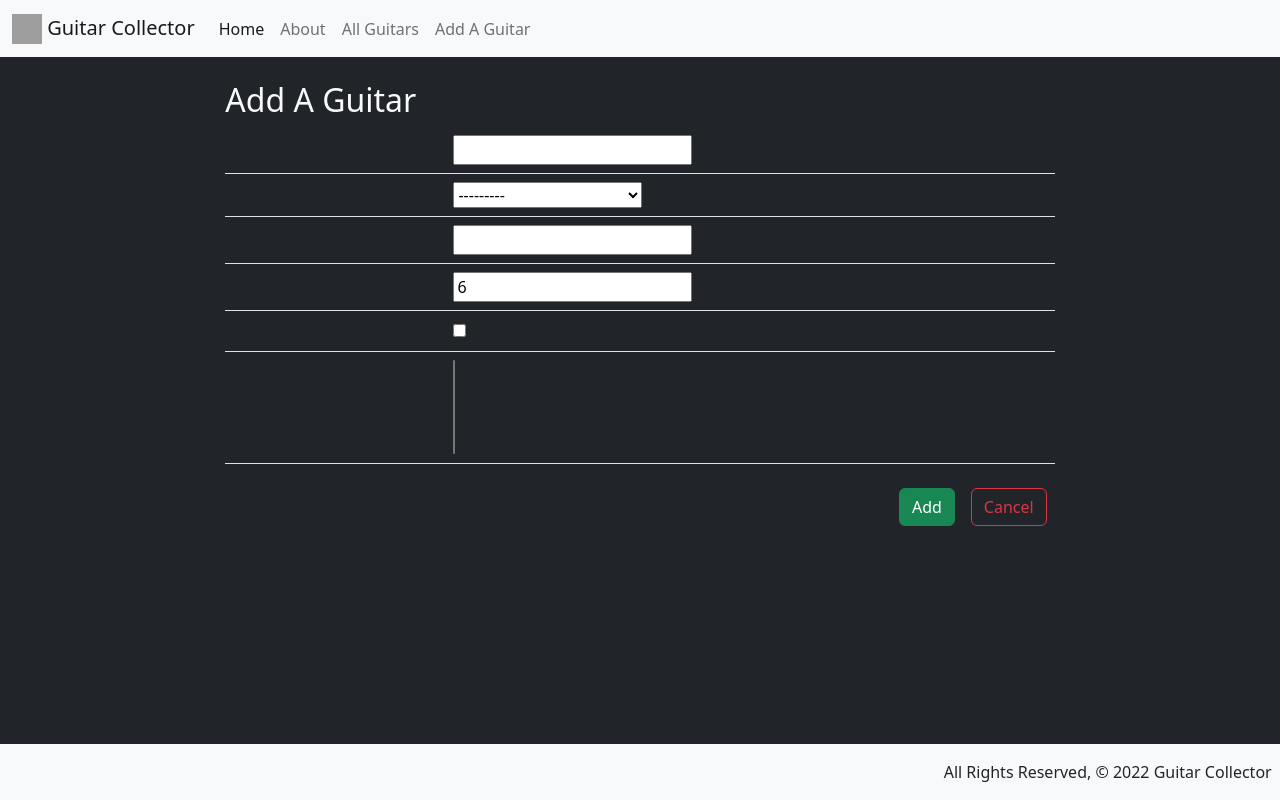
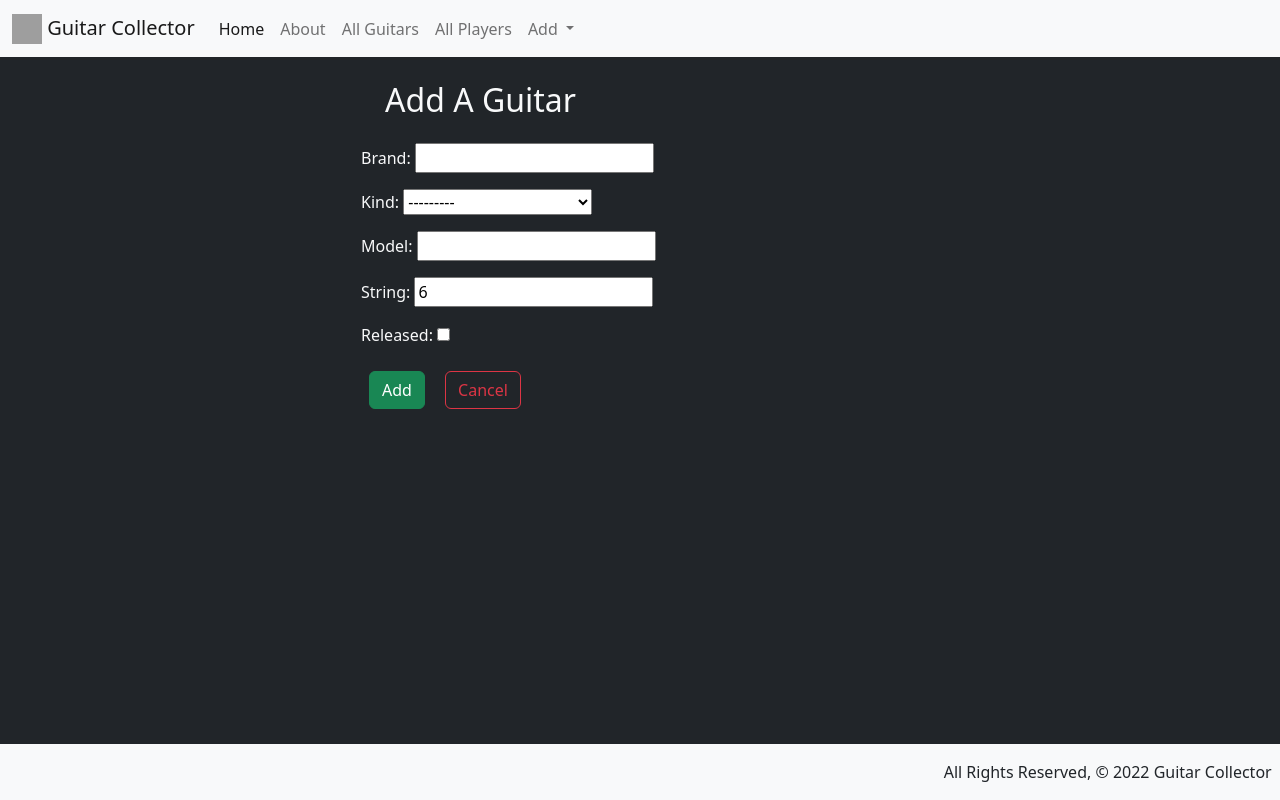
Before and after one commit to buudee625/lab-guitar-collector, a Django app: page /guitars/create/ in a window 1280 px wide. Run offline with Django 4.2, Linux system fonts and the light colour scheme; data that the repository does not hold is empty; grey boxes are pictures that could not be loaded.

Commit message:
Migration commit: Player should not be a required field)

```diff
--- a/main_app/admin.py
+++ b/main_app/admin.py
@@ -1,6 +1,7 @@
 from django.contrib import admin
 
 # Register your models here.
-from .models import Guitar, Review
+from .models import *
 admin.site.register(Guitar)
 admin.site.register(Review)
+admin.site.register(Player)
--- a/main_app/models.py
+++ b/main_app/models.py
@@ -8,7 +8,7 @@
 class Player(models.Model):
     name = models.CharField(max_length=100)
     country = CountryField(blank_label='(select country')
-    age = models.PositiveIntegerField(null=True)
+    age = models.PositiveIntegerField(blank=True)
 
     def __str__(self):
         return self.name
@@ -39,7 +39,7 @@
             MinValueValidator(1)
         ])
     released = models.BooleanField()
-    players = models.ManyToManyField(Player)
+    players = models.ManyToManyField(Player, blank=True)
 
     def get_absolute_url(self):
         return reverse('detail', kwargs={'gtr_id': self.id})
--- a/main_app/templates/base.html
+++ b/main_app/templates/base.html
@@ -53,7 +53,28 @@
               <a class="nav-link" href="/guitars/">All Guitars</a>
             </li>
             <li class="nav-item">
-              <a class="nav-link" href="{% url 'gtr_create' %}">Add A Guitar</a>
+              <a class="nav-link" href="{% url 'player_index' %}">
+                All Players
+              </a>
+            </li>
+            <li class="nav-item dropdown">
+              <a
+                class="nav-link dropdown-toggle"
+                href="#"
+                role="button"
+                data-bs-toggle="dropdown"
+                aria-expanded="false"
+              >
+                Add
+              </a>
+              <ul class="dropdown-menu">
+                <li>
+                  <a class="dropdown-item" href="{% url 'gtr_create' %}">
+                    Guitar
+                  </a>
+                </li>
+                <li><a class="dropdown-item" href="#">Player</a></li>
+              </ul>
             </li>
           </ul>
         </div>
--- a/main_app/templates/guitars/detail.html
+++ b/main_app/templates/guitars/detail.html
@@ -66,10 +66,10 @@
   <div class="clearfix">
     <a class="col-2 mx-2 btn btn-danger" href="/guitars/">Go Back</a>
     <a class="col-2 mx-2 btn btn-primary" href="{% url 'gtr_update' guitar.id  %}">
-      Edit Guitar
+      Edit
     </a>
     <a class="col-2 btn btn-outline-danger float-end" href="{% url 'gtr_delete' guitar.id  %}">
-      Delete Guitar
+      Delete
     </a>
   </div>
 </div>
--- a/main_app/templates/main_app/guitar_form.html
+++ b/main_app/templates/main_app/guitar_form.html
@@ -1,24 +1,24 @@
 {% extends 'base.html' %} {% block content %}
-<div class="container mt-4 col-sm-8 offset-md-2">
+<div class="container">
+  <div class="col-6 offset-3">
     {% if object %}
-  <h2 class="py4">
+    <h2 class="mx-4 my-4">
       Edit
       <span class="text-primary">{{object.brand}}</span>
     </h2>
     {% else %}
-  <h2 class="py4">Add A Guitar</h2>
+    <h2 class="mx-4 my-4">Add A Guitar</h2>
     {% endif %}
+  </div>
+  <div class="col-6 offset-3">
+    <div class="form-group">{{ form.as_p }}</div>
+  </div>
+  <div class="col-6 offset-3">
     <form action="" method="POST">
-    {% csrf_token %}
-    <table class="table">
-      <!-- Render the inputs inside of <tr>s & <td>s -->
-      {{ form.as_table }}
-    </table>
-    <div class="d-flex justify-content-end">
-      {% if object %}
-      <button class="btn btn-success mx-2 my-2" type="Submit">Edit</button>
+      {% csrf_token %} {% if object %}
+      <button class="btn btn-success my-2" type="Submit">Edit</button>
       <a
-        class="btn btn-outline-danger mx-2 my-2"
+        class="btn btn-outline-danger my-2"
         href="{% url 'detail' object.id %}"
       >
         Cancel
@@ -27,7 +27,7 @@
       <button class="btn btn-success mx-2 my-2" type="Submit">Add</button>
       <a class="btn btn-outline-danger mx-2 my-2" href="/guitars/">Cancel</a>
       {% endif %}
-    </div>
     </form>
   </div>
+</div>
 {% endblock content %}
--- a/main_app/views.py
+++ b/main_app/views.py
@@ -25,12 +25,8 @@
 def add_review(req, gtr_id):
     form = ReviewForm(req.POST)
     if form.is_valid():
-        print('##### FUKKKKK YAAA IM INNNNNN ######')
-        print(gtr_id, '<-----------gtr_id')
         gtr = Guitar.objects.get(id=gtr_id)
-        print(gtr, '<-----------gtr')
         new_review = form.save(commit=False)
-        print(new_review, '<------------new_review')
         new_review.gtr_id = gtr_id
         new_review.save()
 
@@ -38,11 +34,11 @@
 
 class GtrCreate(CreateView):
     model = Guitar
-    fields = '__all__'
+    fields = ['brand', 'kind', 'model', 'string', 'released']
 
 class GtrUpdate(UpdateView):
     model = Guitar
-    fields = ['brand', 'kind', 'model', 'released']
+    fields = ['brand', 'kind', 'model', 'string', 'released']
 
 class GtrDelete(DeleteView):
     model = Guitar
```
Also changed, not shown: main_app/templates/main_app/player_list.html (+38 -0 lines), main_app/migrations/0007_player_guitar_players.py (added). Lines whose indentation alone changed are shown as unchanged.
